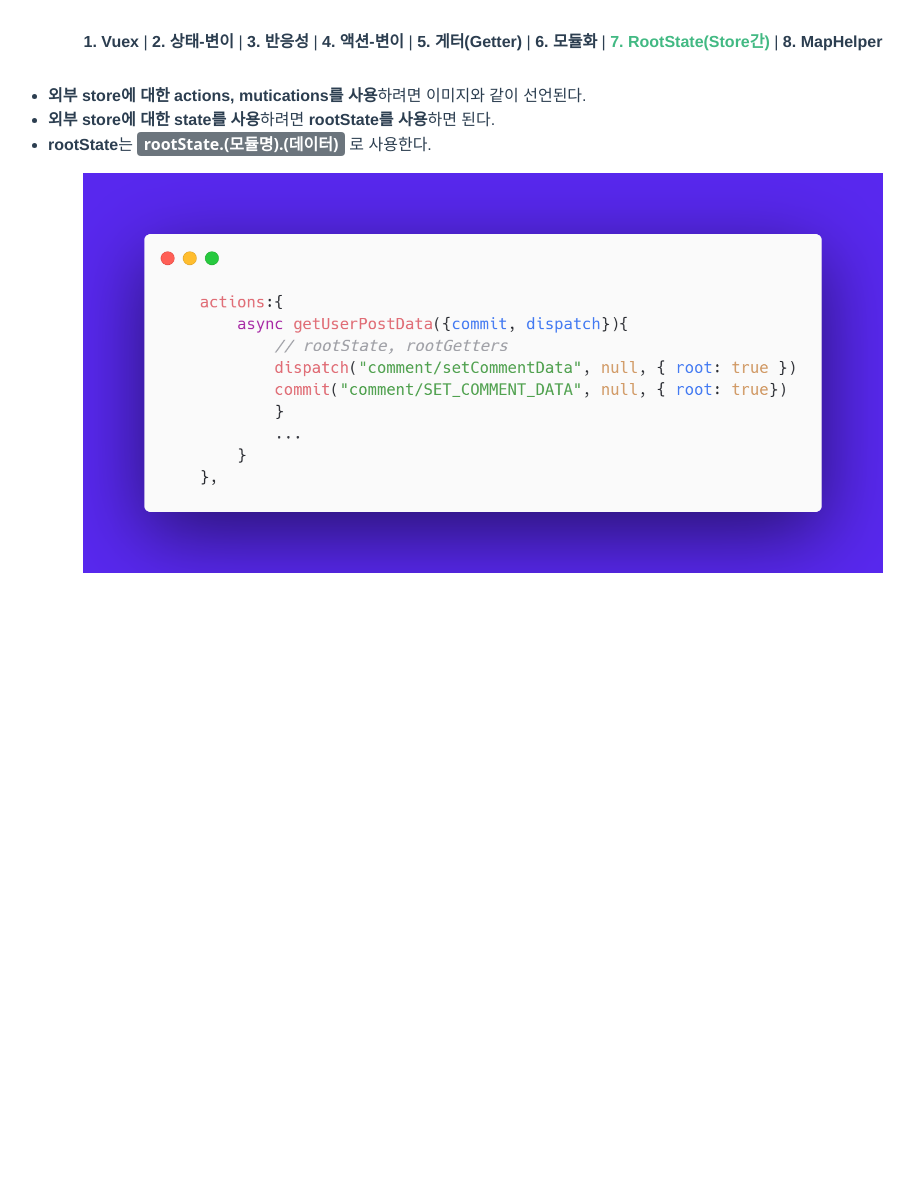
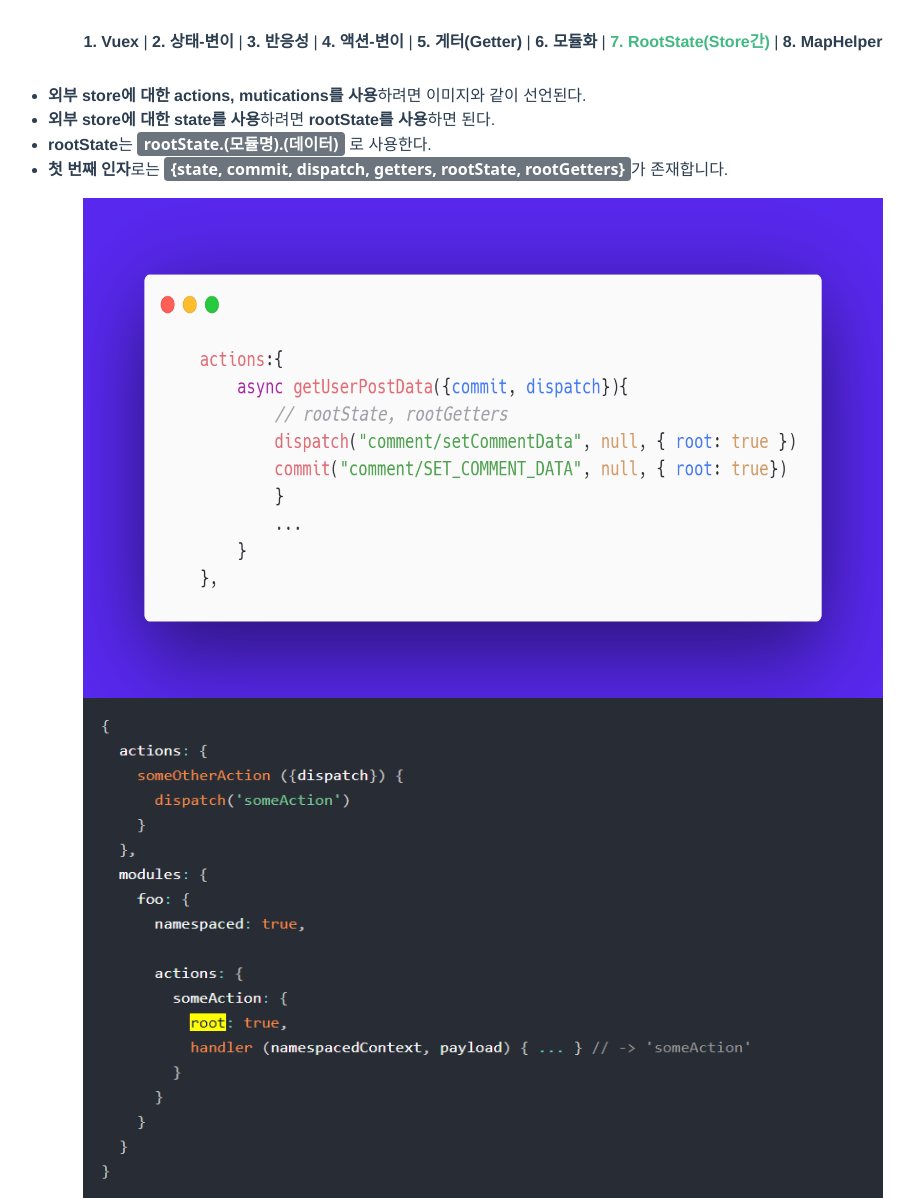
Before and after one commit to 2ByungJun/VueJs_Vuex, a Vue app: page /rootState in a window 1280 px wide. Shown: the whole page, without its empty margins (157-1071 px from the left). Before the commit the page ends 800 px from the top, so only its background shows below. Built offline with nearby package versions, Linux system fonts and the light colour scheme.

Commit message:
RootState 내용추가

```diff
--- a/src/views/MapHelper.vue
+++ b/src/views/MapHelper.vue
@@ -64,7 +64,7 @@ export default {
     },
     data(){
         return{
-            msg: "import { mapState, mapMutations, mapActions, mapGetters } from 'vuex'"
+            msg: "import { mapState, mapMutations, mapActions, mapGetters } from 'vuex'",
         }
     },
     // 기존 코드
--- a/src/views/RootState.vue
+++ b/src/views/RootState.vue
@@ -5,13 +5,19 @@
                 <li><b>외부 store에 대한 actions, mutications를 사용</b>하려면 이미지와 같이 선언된다.</li>
                 <li><b>외부 store에 대한 state를 사용</b>하려면 <b>rootState를 사용</b>하면 된다.</li>
                 <li><b>rootState</b>는 <TextLabel :msg='msg'/> 로 사용한다.</li>
+                <li><b>첫 번째 인자</b>로는 <TextLabel :msg='msg2'/>가 존재합니다.</li>
             </ul>
         </div>
 
         <img
         src="@/assets/img/rootState.png"
         width="800"
-        height="400"
+        height="500"
+        >
+        <img
+        src="@/assets/img/root.png"
+        width="800"
+        height="500"
         >
     </div>
 </template>
@@ -25,7 +31,8 @@ export default {
     },
     data(){
         return {
-            msg: 'rootState.(모듈명).(데이터)'
+            msg: 'rootState.(모듈명).(데이터)',
+            msg2: '{state, commit, dispatch, getters, rootState, rootGetters}'
         }
     }
 }
```
Also changed, not shown: src/assets/img/root.png (added).
